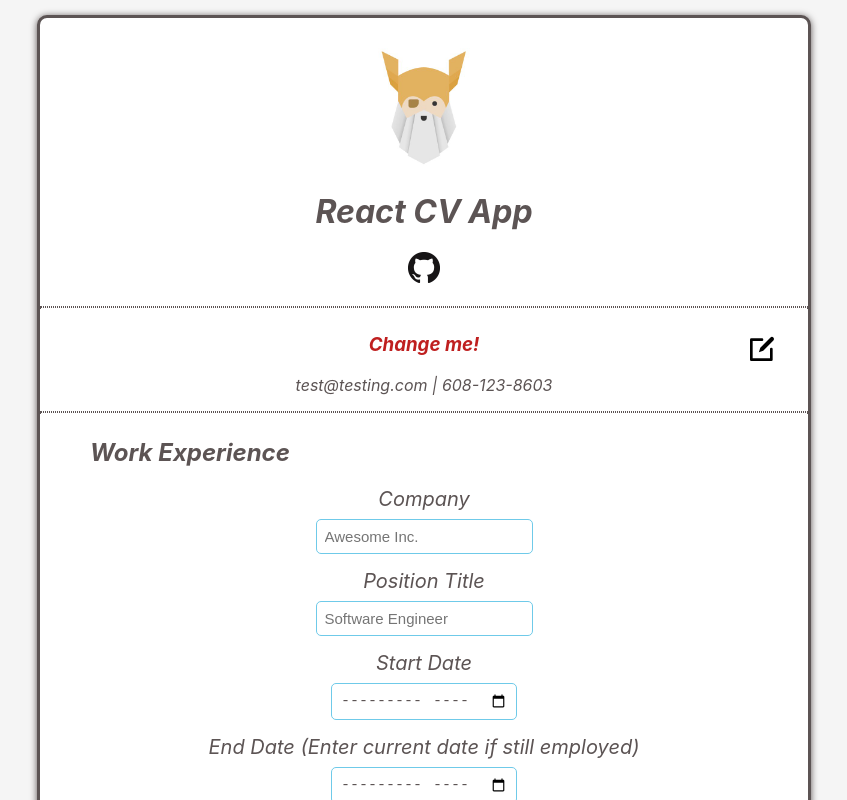
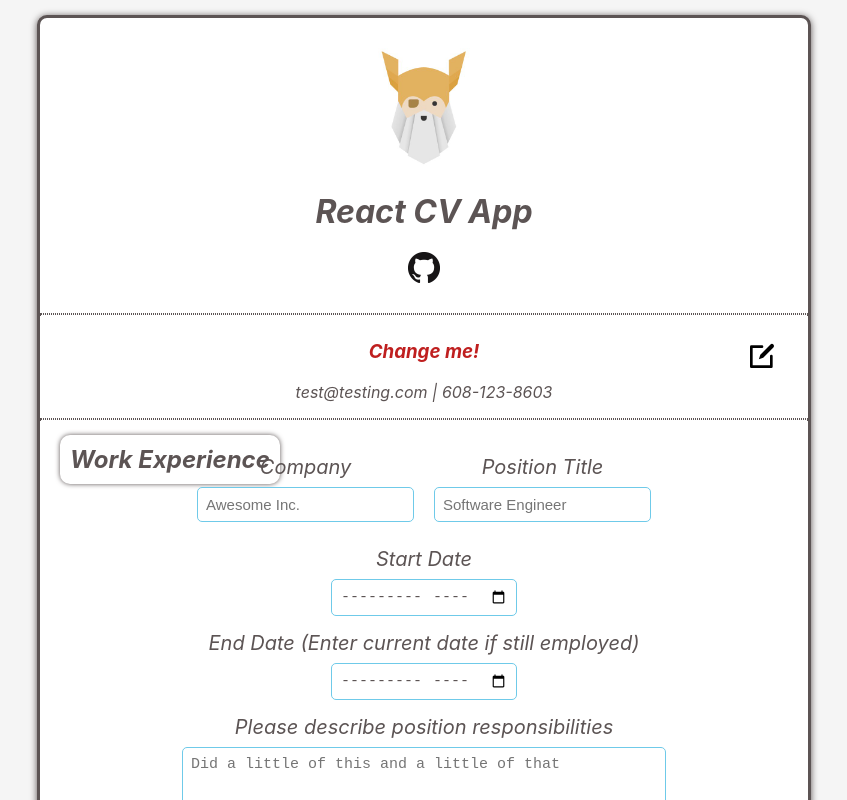
Before and after one commit to pataskad/react-cv-app, a React (Create React App) app: page / in a window 1280 px wide. Both pictures are taken after a click on the picture 978 px from the left and 483 px from the top of the page. Shown: the top 800 px of the page, without its empty margins (216-1063 px from the left). Built offline with nearby package versions, Linux system fonts and the light colour scheme.

Commit message:
adjusted experience layout for simpler look and feel, now maps through all experience objects in case of multiple instances of the same experience component

```diff
--- a/src/components/Experience.js
+++ b/src/components/Experience.js
@@ -16,6 +16,7 @@ class Experience extends Component {
       editActive: false,
       experience: [
         {
+          id: 1,
           company: "Awesome Inc.",
           title: "Software Engineer",
           startDate: "May 2018",
@@ -42,7 +43,6 @@ class Experience extends Component {
     this.toggleEditView();
     this.setState({
       experience: [
-        // ...this.state.experience
         {
           company: document.getElementById("company").value,
           title: document.getElementById("title").value,
@@ -50,18 +50,23 @@ class Experience extends Component {
           endDate: document.getElementById("endDate").value,
           description: document.getElementById("description").value
         }
+        // ...this.state.experience
       ]
     });
   };
 
   render () {
     const { editActive, experience } = this.state;
+
     if (editActive) {
       return (
         // render form component with experiences passed as props?
+        <>
+          <h2 id="experience-title">Work Experience</h2>
           <section className="current-bio">
-          <h2 id="experience-title">Work Experience</h2>
             <form onSubmit={this.submitHandler}>
+              <div className="position-title">
+                <div>
                   <label className="form-labels" htmlFor="company">
                     Company
                   </label>
@@ -71,7 +76,8 @@ class Experience extends Component {
                     type="company"
                     placeholder={experience[0].company}
                     required />
-
+                </div>
+                <div>
                   <label className="form-labels" htmlFor="title">
                     Position Title
                   </label>
@@ -81,6 +87,8 @@ class Experience extends Component {
                     type="text"
                     placeholder={experience[0].title}
                     required />
+                </div>
+              </div>
 
               <label className="form-labels" htmlFor="startDate">
                 Start Date
@@ -127,30 +135,39 @@ class Experience extends Component {
 
             <hr className="line-styling"></hr>
           </section>
+        </>
       );
     } else {
       return (
-        <section className="job-experience">
+        <>
           <h2 id="experience-title">Work Experience</h2>
+          {experience.map((experience) => {
+            return (
+              <section className="job-experience" key={experience.id}>
                 <img
                   id="edit-icon"
                   onClick={this.toggleEditView}
                   src={editLogo}
                   alt="edit icon"
                 ></img>
+                {/* add delete button here! */}
 
-          <h2>{experience[0].company}</h2>
+                <h2>{experience.company}</h2>
                 <section className="titleAndTenure">
-            <h3>{experience[0].title} |</h3>
+                  <h3>{experience.title} |</h3>
                   <p className="date-styling">
-              {format(new Date(experience[0].startDate), "LLLL yyyy ")}
-                -{format(new Date(experience[0].endDate), " LLLL yyyy")}
+                    {format(new Date(experience.startDate), "LLLL yyyy ")}
+                      -{format(new Date(experience.endDate), " LLLL yyyy")}
                   </p>
                 </section>
-          <p className="descriptionDisplay">{experience[0].description}</p>
+                <p className="descriptionDisplay">{experience.description}</p>
 
                 <hr className="line-styling"></hr>
               </section>
+            );
+          })}
+          {/* add new experience button, or "+" here! */}
+        </>
       );
     }
   }
--- a/src/components/ExperienceForm.js
+++ /dev/null
@@ -1,4 +0,0 @@
-/*
-* Placeholder for experience form component
-*
- */
--- a/src/styles/index.css
+++ b/src/styles/index.css
@@ -34,6 +34,7 @@ code {
   margin: 15px;
 }
 .line-styling {
+  margin-top: 15px;
   border: 1px dotted var(--black);
 }
 #top-logo {
@@ -73,7 +74,11 @@ header > h1 {
 #experience-title {
   color: var(--black);
   text-align: left;
-  margin-left: 50px;
+  border-radius: 10px;
+  padding: 10px;
+  box-shadow: 0 0 5px var(--black);
+  margin: -10px 0 0 20px;
+  position: absolute;
 }
 #description {
   resize: vertical;
@@ -100,6 +105,13 @@ header > h1 {
 .date-styling {
   color: var(--red);
   margin-left: 10px;
+}
+.position-title {
+  display: inline-flex;
+  align-items: baseline;
+}
+.position-title > div {
+  margin: 10px;
 }
 .form-labels {
   display: block;
```
Lines whose indentation alone changed are shown as unchanged.
